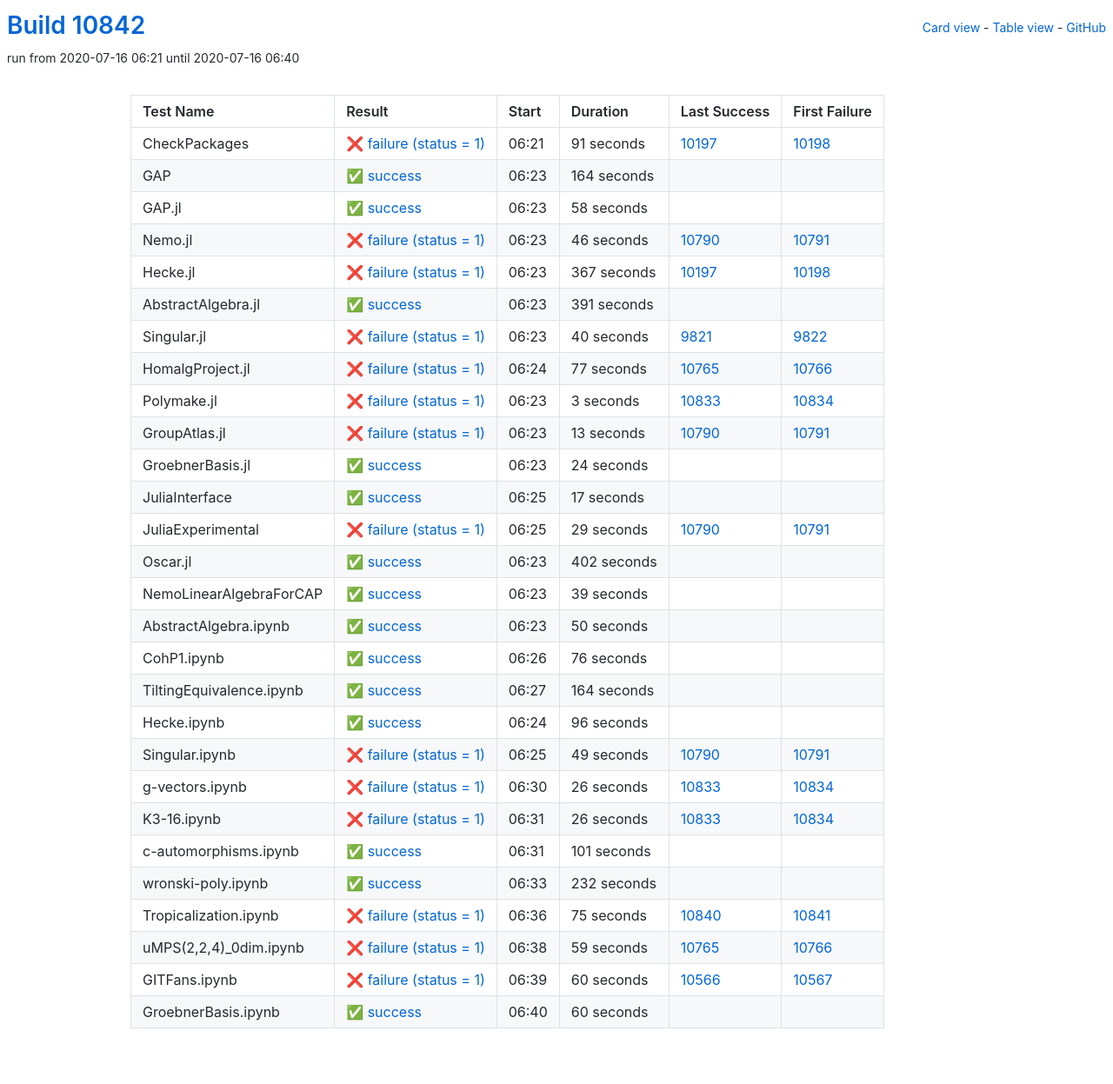
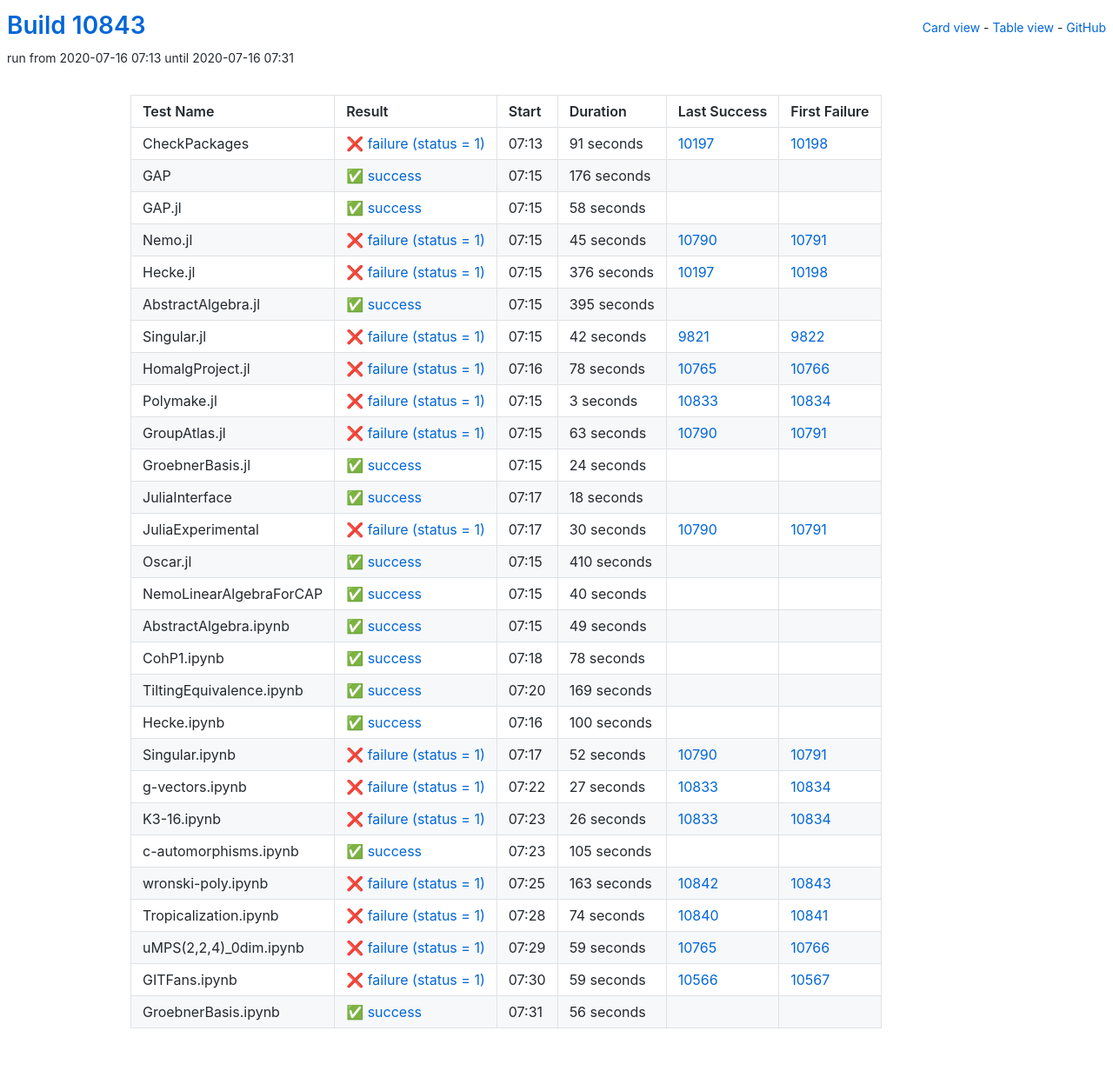
Before and after one commit to oscar-system/oscar-ci-status, a Jekyll site: the page built from table.html, in a window 1280 px wide. Shown: the whole page at 87% size. Built offline with Jekyll 4.4.1, drawn with Linux system fonts in a browser that asks for light colours.

Commit message:
Build #10843

```diff
--- a/_data/ci.yml
+++ b/_data/ci.yml
@@ -1,6 +1,6 @@
 ---
-build: 10842
-build_url: https://oscarci.mathematik.uni-kl.de/job/oscar/10842/
+build: 10843
+build_url: https://oscarci.mathematik.uni-kl.de/job/oscar/10843/
 job: oscar
 organization: oscar-system
 repo: oscar-ci-status
@@ -8,8 +8,8 @@
 tests:
 - name: CheckPackages
   id: checkpackages
-  log: https://oscarci.mathematik.uni-kl.de/job/oscar/10842/artifact/logs/build-10842/CheckPackages.log
-  start: 2020-07-16 06:21
+  log: https://oscarci.mathematik.uni-kl.de/job/oscar/10843/artifact/logs/build-10843/CheckPackages.log
+  start: 2020-07-16 07:13
   success: false
   exitcode: 1
   status: failure
@@ -20,20 +20,20 @@
   first_failure_url: https://oscarci.mathematik.uni-kl.de/job/oscar/10198/
 - name: GAP
   id: gap
-  log: https://oscarci.mathematik.uni-kl.de/job/oscar/10842/artifact/logs/build-10842/GAP.log
-  start: 2020-07-16 06:23
+  log: https://oscarci.mathematik.uni-kl.de/job/oscar/10843/artifact/logs/build-10843/GAP.log
+  start: 2020-07-16 07:15
   success: true
   exitcode: 0
   status: success
-  duration: 164
+  duration: 176
   last_success: false
   last_success_url:
   first_failure: false
   first_failure_url:
 - name: GAP.jl
   id: gap-jl
-  log: https://oscarci.mathematik.uni-kl.de/job/oscar/10842/artifact/logs/build-10842/GAP.jl.log
-  start: 2020-07-16 06:23
+  log: https://oscarci.mathematik.uni-kl.de/job/oscar/10843/artifact/logs/build-10843/GAP.jl.log
+  start: 2020-07-16 07:15
   success: true
   exitcode: 0
   status: success
@@ -44,68 +44,68 @@
   first_failure_url:
 - name: Nemo.jl
   id: nemo-jl
-  log: https://oscarci.mathematik.uni-kl.de/job/oscar/10842/artifact/logs/build-10842/Nemo.jl.log
-  start: 2020-07-16 06:23
+  log: https://oscarci.mathematik.uni-kl.de/job/oscar/10843/artifact/logs/build-10843/Nemo.jl.log
+  start: 2020-07-16 07:15
   success: false
   exitcode: 1
   status: failure
-  duration: 46
+  duration: 45
   last_success: 10790
   last_success_url: https://oscarci.mathematik.uni-kl.de/job/oscar/10790/
   first_failure: 10791
   first_failure_url: https://oscarci.mathematik.uni-kl.de/job/oscar/10791/
 - name: Hecke.jl
   id: hecke-jl
-  log: https://oscarci.mathematik.uni-kl.de/job/oscar/10842/artifact/logs/build-10842/Hecke.jl.log
-  start: 2020-07-16 06:23
+  log: https://oscarci.mathematik.uni-kl.de/job/oscar/10843/artifact/logs/build-10843/Hecke.jl.log
+  start: 2020-07-16 07:15
   success: false
   exitcode: 1
   status: failure
-  duration: 367
+  duration: 376
   last_success: 10197
   last_success_url: https://oscarci.mathematik.uni-kl.de/job/oscar/10197/
   first_failure: 10198
   first_failure_url: https://oscarci.mathematik.uni-kl.de/job/oscar/10198/
 - name: AbstractAlgebra.jl
   id: abstractalgebra-jl
-  log: https://oscarci.mathematik.uni-kl.de/job/oscar/10842/artifact/logs/build-10842/AbstractAlgebra.jl.log
-  start: 2020-07-16 06:23
+  log: https://oscarci.mathematik.uni-kl.de/job/oscar/10843/artifact/logs/build-10843/AbstractAlgebra.jl.log
+  start: 2020-07-16 07:15
   success: true
   exitcode: 0
   status: success
-  duration: 391
+  duration: 395
   last_success: false
   last_success_url:
   first_failure: false
   first_failure_url:
 - name: Singular.jl
   id: singular-jl
-  log: https://oscarci.mathematik.uni-kl.de/job/oscar/10842/artifact/logs/build-10842/Singular.jl.log
-  start: 2020-07-16 06:23
+  log: https://oscarci.mathematik.uni-kl.de/job/oscar/10843/artifact/logs/build-10843/Singular.jl.log
+  start: 2020-07-16 07:15
   success: false
   exitcode: 1
   status: failure
-  duration: 40
+  duration: 42
   last_success: 9821
   last_success_url: https://oscarci.mathematik.uni-kl.de/job/oscar/9821/
   first_failure: 9822
   first_failure_url: https://oscarci.mathematik.uni-kl.de/job/oscar/9822/
 - name: HomalgProject.jl
   id: homalgproject-jl
-  log: https://oscarci.mathematik.uni-kl.de/job/oscar/10842/artifact/logs/build-10842/HomalgProject.jl.log
-  start: 2020-07-16 06:24
+  log: https://oscarci.mathematik.uni-kl.de/job/oscar/10843/artifact/logs/build-10843/HomalgProject.jl.log
+  start: 2020-07-16 07:16
   success: false
   exitcode: 1
   status: failure
-  duration: 77
+  duration: 78
   last_success: 10765
   last_success_url: https://oscarci.mathematik.uni-kl.de/job/oscar/10765/
   first_failure: 10766
   first_failure_url: https://oscarci.mathematik.uni-kl.de/job/oscar/10766/
 - name: Polymake.jl
   id: polymake-jl
-  log: https://oscarci.mathematik.uni-kl.de/job/oscar/10842/artifact/logs/build-10842/Polymake.jl.log
-  start: 2020-07-16 06:23
+  log: https://oscarci.mathematik.uni-kl.de/job/oscar/10843/artifact/logs/build-10843/Polymake.jl.log
+  start: 2020-07-16 07:15
   success: false
   exitcode: 1
   status: failure
@@ -116,20 +116,20 @@
   first_failure_url: https://oscarci.mathematik.uni-kl.de/job/oscar/10834/
 - name: GroupAtlas.jl
   id: groupatlas-jl
-  log: https://oscarci.mathematik.uni-kl.de/job/oscar/10842/artifact/logs/build-10842/GroupAtlas.jl.log
-  start: 2020-07-16 06:23
+  log: https://oscarci.mathematik.uni-kl.de/job/oscar/10843/artifact/logs/build-10843/GroupAtlas.jl.log
+  start: 2020-07-16 07:15
   success: false
   exitcode: 1
   status: failure
-  duration: 13
+  duration: 63
   last_success: 10790
   last_success_url: https://oscarci.mathematik.uni-kl.de/job/oscar/10790/
   first_failure: 10791
   first_failure_url: https://oscarci.mathematik.uni-kl.de/job/oscar/10791/
 - name: GroebnerBasis.jl
   id: groebnerbasis-jl
-  log: https://oscarci.mathematik.uni-kl.de/job/oscar/10842/artifact/logs/build-10842/GroebnerBasis.jl.log
-  start: 2020-07-16 06:23
+  log: https://oscarci.mathematik.uni-kl.de/job/oscar/10843/artifact/logs/build-10843/GroebnerBasis.jl.log
+  start: 2020-07-16 07:15
   success: true
   exitcode: 0
   status: success
@@ -140,128 +140,128 @@
   first_failure_url:
 - name: JuliaInterface
   id: juliainterface
-  log: https://oscarci.mathematik.uni-kl.de/job/oscar/10842/artifact/logs/build-10842/JuliaInterface.log
-  start: 2020-07-16 06:25
+  log: https://oscarci.mathematik.uni-kl.de/job/oscar/10843/artifact/logs/build-10843/JuliaInterface.log
+  start: 2020-07-16 07:17
   success: true
   exitcode: 0
   status: success
-  duration: 17
+  duration: 18
   last_success: false
   last_success_url:
   first_failure: false
   first_failure_url:
 - name: JuliaExperimental
   id: juliaexperimental
-  log: https://oscarci.mathematik.uni-kl.de/job/oscar/10842/artifact/logs/build-10842/JuliaExperimental.log
-  start: 2020-07-16 06:25
+  log: https://oscarci.mathematik.uni-kl.de/job/oscar/10843/artifact/logs/build-10843/JuliaExperimental.log
+  start: 2020-07-16 07:17
   success: false
   exitcode: 1
   status: failure
-  duration: 29
+  duration: 30
   last_success: 10790
   last_success_url: https://oscarci.mathematik.uni-kl.de/job/oscar/10790/
   first_failure: 10791
   first_failure_url: https://oscarci.mathematik.uni-kl.de/job/oscar/10791/
 - name: Oscar.jl
   id: oscar-jl
-  log: https://oscarci.mathematik.uni-kl.de/job/oscar/10842/artifact/logs/build-10842/Oscar.jl.log
-  start: 2020-07-16 06:23
+  log: https://oscarci.mathematik.uni-kl.de/job/oscar/10843/artifact/logs/build-10843/Oscar.jl.log
+  start: 2020-07-16 07:15
   success: true
   exitcode: 0
   status: success
-  duration: 402
+  duration: 410
   last_success: false
   last_success_url:
   first_failure: false
   first_failure_url:
 - name: NemoLinearAlgebraForCAP
   id: nemolinearalgebraforcap
-  log: https://oscarci.mathematik.uni-kl.de/job/oscar/10842/artifact/logs/build-10842/NemoLinearAlgebraForCAP.log
-  start: 2020-07-16 06:23
+  log: https://oscarci.mathematik.uni-kl.de/job/oscar/10843/artifact/logs/build-10843/NemoLinearAlgebraForCAP.log
+  start: 2020-07-16 07:15
   success: true
   exitcode: 0
   status: success
-  duration: 39
+  duration: 40
   last_success: false
   last_success_url:
   first_failure: false
   first_failure_url:
 - name: AbstractAlgebra.ipynb
   id: abstractalgebra-ipynb
-  log: https://oscarci.mathematik.uni-kl.de/job/oscar/10842/artifact/logs/build-10842/AbstractAlgebra.ipynb.log
-  start: 2020-07-16 06:23
+  log: https://oscarci.mathematik.uni-kl.de/job/oscar/10843/artifact/logs/build-10843/AbstractAlgebra.ipynb.log
+  start: 2020-07-16 07:15
   success: true
   exitcode: 0
   status: success
-  duration: 50
+  duration: 49
   last_success: false
   last_success_url:
   first_failure: false
   first_failure_url:
 - name: CohP1.ipynb
   id: cohp1-ipynb
-  log: https://oscarci.mathematik.uni-kl.de/job/oscar/10842/artifact/logs/build-10842/CohP1.ipynb.log
-  start: 2020-07-16 06:26
+  log: https://oscarci.mathematik.uni-kl.de/job/oscar/10843/artifact/logs/build-10843/CohP1.ipynb.log
+  start: 2020-07-16 07:18
   success: true
   exitcode: 0
   status: success
-  duration: 76
+  duration: 78
   last_success: false
   last_success_url:
   first_failure: false
   first_failure_url:
 - name: TiltingEquivalence.ipynb
   id: tiltingequivalence-ipynb
-  log: https://oscarci.mathematik.uni-kl.de/job/oscar/10842/artifact/logs/build-10842/TiltingEquivalence.ipynb.log
-  start: 2020-07-16 06:27
+  log: https://oscarci.mathematik.uni-kl.de/job/oscar/10843/artifact/logs/build-10843/TiltingEquivalence.ipynb.log
+  start: 2020-07-16 07:20
   success: true
   exitcode: 0
   status: success
-  duration: 164
+  duration: 169
   last_success: false
   last_success_url:
   first_failure: false
   first_failure_url:
 - name: Hecke.ipynb
   id: hecke-ipynb
-  log: https://oscarci.mathematik.uni-kl.de/job/oscar/10842/artifact/logs/build-10842/Hecke.ipynb.log
-  start: 2020-07-16 06:24
+  log: https://oscarci.mathematik.uni-kl.de/job/oscar/10843/artifact/logs/build-10843/Hecke.ipynb.log
+  start: 2020-07-16 07:16
   success: true
   exitcode: 0
   status: success
-  duration: 96
+  duration: 100
   last_success: false
   last_success_url:
   first_failure: false
   first_failure_url:
 - name: Singular.ipynb
   id: singular-ipynb
-  log: https://oscarci.mathematik.uni-kl.de/job/oscar/10842/artifact/logs/build-10842/Singular.ipynb.log
-  start: 2020-07-16 06:25
+  log: https://oscarci.mathematik.uni-kl.de/job/oscar/10843/artifact/logs/build-10843/Singular.ipynb.log
+  start: 2020-07-16 07:17
   success: false
   exitcode: 1
   status: failure
-  duration: 49
+  duration: 52
   last_success: 10790
   last_success_url: https://oscarci.mathematik.uni-kl.de/job/oscar/10790/
   first_failure: 10791
   first_failure_url: https://oscarci.mathematik.uni-kl.de/job/oscar/10791/
 - name: g-vectors.ipynb
   id: g-vectors-ipynb
-  log: https://oscarci.mathematik.uni-kl.de/job/oscar/10842/artifact/logs/build-10842/g-vectors.ipynb.log
-  start: 2020-07-16 06:30
+  log: https://oscarci.mathematik.uni-kl.de/job/oscar/10843/artifact/logs/build-10843/g-vectors.ipynb.log
+  start: 2020-07-16 07:22
   success: false
   exitcode: 1
   status: failure
-  duration: 26
+  duration: 27
   last_success: 10833
   last_success_url: https://oscarci.mathematik.uni-kl.de/job/oscar/10833/
   first_failure: 10834
   first_failure_url: https://oscarci.mathematik.uni-kl.de/job/oscar/10834/
 - name: K3-16.ipynb
   id: k3-16-ipynb
-  log: https://oscarci.mathematik.uni-kl.de/job/oscar/10842/artifact/logs/build-10842/K3-16.ipynb.log
-  start: 2020-07-16 06:31
+  log: https://oscarci.mathematik.uni-kl.de/job/oscar/10843/artifact/logs/build-10843/K3-16.ipynb.log
+  start: 2020-07-16 07:23
   success: false
   exitcode: 1
   status: failure
@@ -272,44 +272,44 @@
   first_failure_url: https://oscarci.mathematik.uni-kl.de/job/oscar/10834/
 - name: c-automorphisms.ipynb
   id: c-automorphisms-ipynb
-  log: https://oscarci.mathematik.uni-kl.de/job/oscar/10842/artifact/logs/build-10842/c-automorphisms.ipynb.log
-  start: 2020-07-16 06:31
+  log: https://oscarci.mathematik.uni-kl.de/job/oscar/10843/artifact/logs/build-10843/c-automorphisms.ipynb.log
+  start: 2020-07-16 07:23
   success: true
   exitcode: 0
   status: success
-  duration: 101
+  duration: 105
   last_success: false
   last_success_url:
   first_failure: false
   first_failure_url:
 - name: wronski-poly.ipynb
   id: wronski-poly-ipynb
-  log: https://oscarci.mathematik.uni-kl.de/job/oscar/10842/artifact/logs/build-10842/wronski-poly.ipynb.log
-  start: 2020-07-16 06:33
-  success: true
-  exitcode: 0
-  status: success
-  duration: 232
-  last_success: false
-  last_success_url:
-  first_failure: false
-  first_failure_url:
-- name: Tropicalization.ipynb
-  id: tropicalization-ipynb
-  log: https://oscarci.mathematik.uni-kl.de/job/oscar/10842/artifact/logs/build-10842/Tropicalization.ipynb.log
-  start: 2020-07-16 06:36
+  log: https://oscarci.mathematik.uni-kl.de/job/oscar/10843/artifact/logs/build-10843/wronski-poly.ipynb.log
+  start: 2020-07-16 07:25
   success: false
   exitcode: 1
   status: failure
-  duration: 75
+  duration: 163
+  last_success: 10842
+  last_success_url: https://oscarci.mathematik.uni-kl.de/job/oscar/10842/
+  first_failure: 10843
+  first_failure_url: https://oscarci.mathematik.uni-kl.de/job/oscar/10843/
+- name: Tropicalization.ipynb
+  id: tropicalization-ipynb
+  log: https://oscarci.mathematik.uni-kl.de/job/oscar/10843/artifact/logs/build-10843/Tropicalization.ipynb.log
+  start: 2020-07-16 07:28
+  success: false
+  exitcode: 1
+  status: failure
+  duration: 74
   last_success: 10840
   last_success_url: https://oscarci.mathematik.uni-kl.de/job/oscar/10840/
   first_failure: 10841
   first_failure_url: https://oscarci.mathematik.uni-kl.de/job/oscar/10841/
 - name: uMPS(2,2,4)_0dim.ipynb
   id: umps-2-2-4-0dim-ipynb
-  log: https://oscarci.mathematik.uni-kl.de/job/oscar/10842/artifact/logs/build-10842/uMPS-2-2-4-_0dim.ipynb.log
-  start: 2020-07-16 06:38
+  log: https://oscarci.mathematik.uni-kl.de/job/oscar/10843/artifact/logs/build-10843/uMPS-2-2-4-_0dim.ipynb.log
+  start: 2020-07-16 07:29
   success: false
   exitcode: 1
   status: failure
@@ -320,24 +320,24 @@
   first_failure_url: https://oscarci.mathematik.uni-kl.de/job/oscar/10766/
 - name: GITFans.ipynb
   id: gitfans-ipynb
-  log: https://oscarci.mathematik.uni-kl.de/job/oscar/10842/artifact/logs/build-10842/GITFans.ipynb.log
-  start: 2020-07-16 06:39
+  log: https://oscarci.mathematik.uni-kl.de/job/oscar/10843/artifact/logs/build-10843/GITFans.ipynb.log
+  start: 2020-07-16 07:30
   success: false
   exitcode: 1
   status: failure
-  duration: 60
+  duration: 59
   last_success: 10566
   last_success_url: https://oscarci.mathematik.uni-kl.de/job/oscar/10566/
   first_failure: 10567
   first_failure_url: https://oscarci.mathematik.uni-kl.de/job/oscar/10567/
 - name: GroebnerBasis.ipynb
   id: groebnerbasis-ipynb
-  log: https://oscarci.mathematik.uni-kl.de/job/oscar/10842/artifact/logs/build-10842/GroebnerBasis.ipynb.log
-  start: 2020-07-16 06:40
+  log: https://oscarci.mathematik.uni-kl.de/job/oscar/10843/artifact/logs/build-10843/GroebnerBasis.ipynb.log
+  start: 2020-07-16 07:31
   success: true
   exitcode: 0
   status: success
-  duration: 60
+  duration: 56
   last_success: false
   last_success_url:
   first_failure: false
```
Also changed, not shown: README.md.
